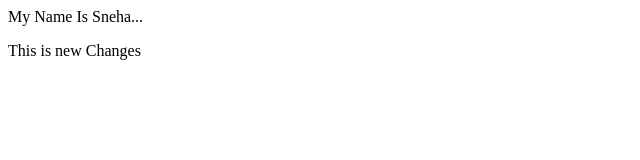
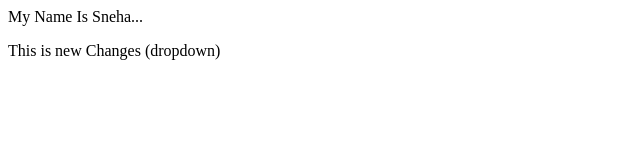
Before and after one commit to snehagahane/LocalRepo, a plain HTML site: page index.html in a window 1280 px wide. Shown: the full height of the page, 0-640 px from the left. Drawn offline with Linux system fonts and the light colour scheme.

Commit message:
add dropdown

```diff
--- a/index.html
+++ b/index.html
@@ -1,4 +1,4 @@
 <p>
     My Name Is Sneha...
 </p>
-<p>This is new Changes</p>
+<p>This is new Changes (dropdown)</p>
```
